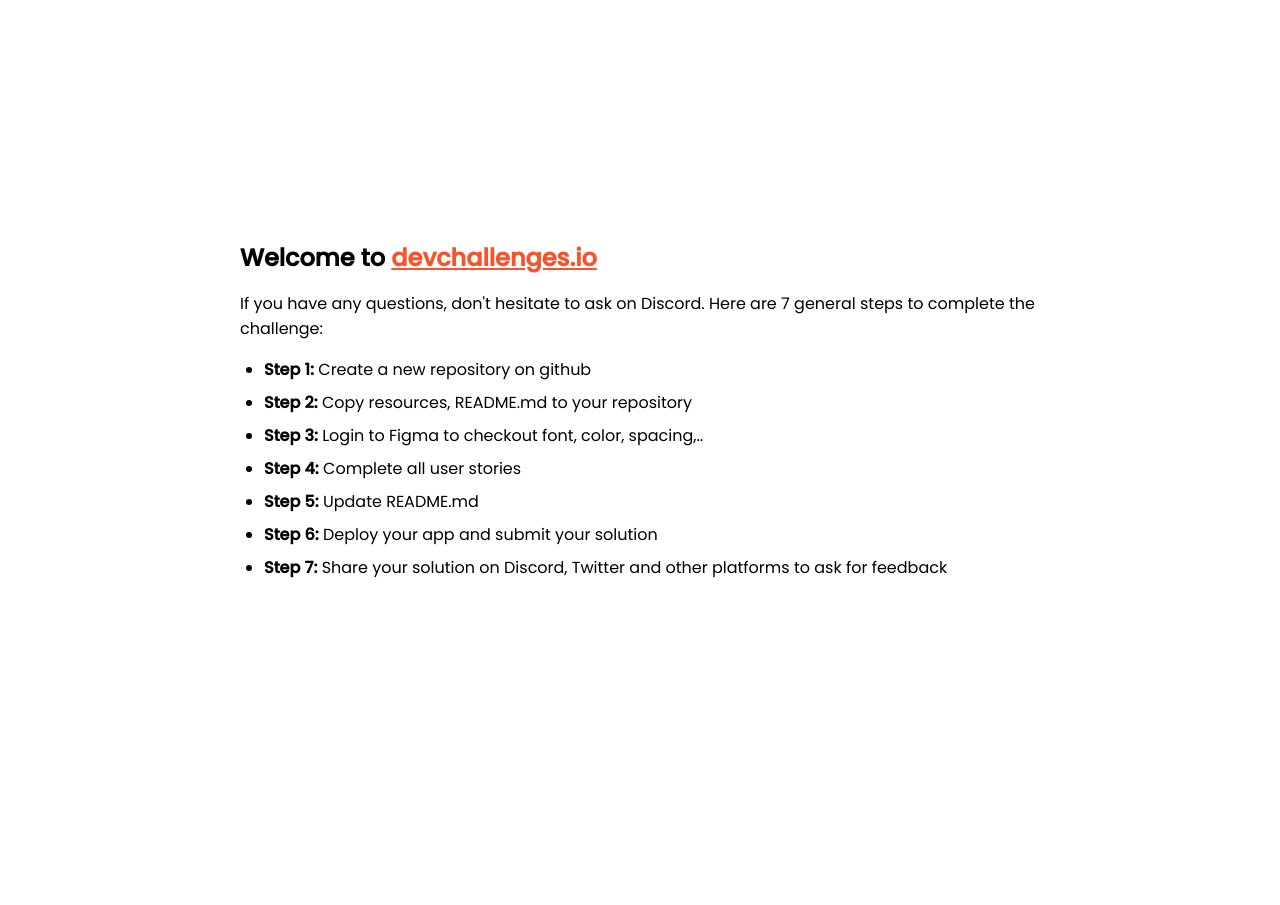
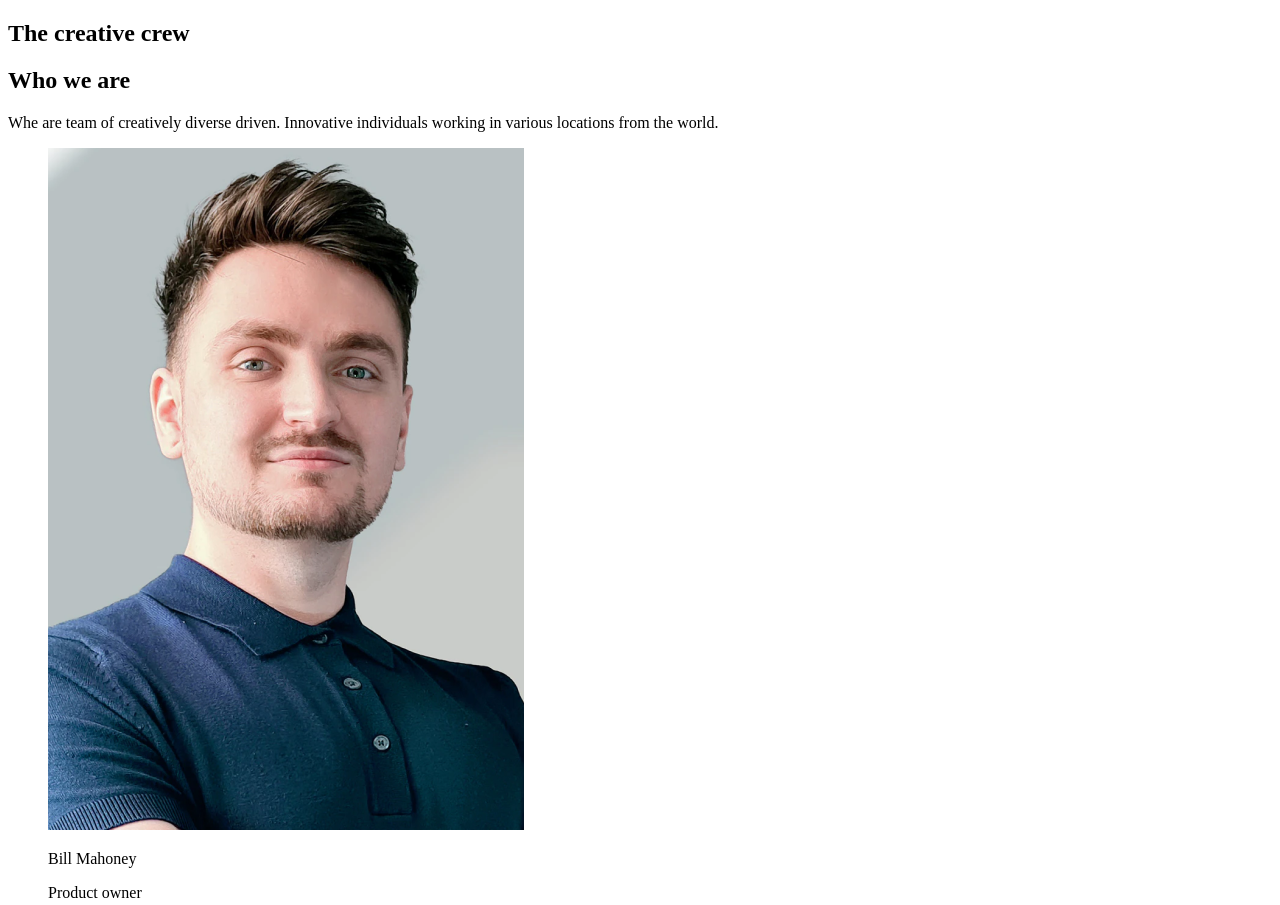
Before and after one commit to MFabri31/my-team-page, a plain HTML site: page index.html in a window 1280 px wide. Shown: the top 905 px of the page. Before the commit the page ends 800 px from the top, so only its background shows below. Drawn offline with Linux system fonts and the light colour scheme.

Commit message:
html content added

```diff
--- a/index.html
+++ b/index.html
@@ -7,89 +7,64 @@
       content="width=device-width, initial-scale=1,
   maximum-scale=5"
     />
-
     <link rel="icon" href="devchallenges.png" />
-
     <link
       rel="shortcut icon"
       type="image/x-icon"
       href="https://devchallenges.io/"
     />
-
     <link
       href="https://fonts.googleapis.com/css2?family=Poppins:wght@400;500&display=swap"
       rel="stylesheet"
     />
-
-    <title>Devchallenges</title>
-
-    <style>
-      body {
-        font-family: "Poppins", sans-serif;
-      }
-
-      ul {
-        padding-left: 24px;
-      }
-
-      li {
-        margin-bottom: 8px;
-      }
-
-      .welcome {
-        max-width: 800px;
-        margin: 0 auto;
-      }
-
-      .welcome-text {
-        margin-top: 30vh;
-        font-weight: 500;
-      }
-
-      .welcome-text p {
-        font-size: 1rem;
-        font-weight: 400;
-      }
-
-      .welcome-text h1 {
-        font-size: 1.5rem;
-      }
-
-      .welcome-text a {
-        color: #f7542e;
-      }
-    </style>
+    <title>Challenge | My page team</title>
   </head>
   <body>
-    <div class="welcome">
-      <div class="welcome-text">
-        <h1>
-          Welcome to
-          <a href="https://devchallenges.io/" target="_blank"
-            >devchallenges.io</a
-          >
-        </h1>
 
-        <p>
-          If you have any questions, don't hesitate to ask on Discord. Here are
-          7 general steps to complete the challenge:
-        </p>
-      </div>
 
-      <ul>
-        <li><b>Step 1:</b> Create a new repository on github</li>
-        <li><b>Step 2:</b> Copy resources, README.md to your repository</li>
-        <li>
-          <b>Step 3:</b> Login to Figma to checkout font, color, spacing,..
-        </li>
-        <li><b>Step 4:</b> Complete all user stories</li>
-        <li><b>Step 5:</b> Update README.md</li>
-        <li><b>Step 6:</b> Deploy your app and submit your solution</li>
-        <li>
-          <b>Step 7:</b> Share your solution on Discord, Twitter and other
-          platforms to ask for feedback
-        </li>
-      </ul>
-    </div>
+    <main>
+      <section class="our-team">
+        <h1 class="our-team__title">The creative crew</h1>
+        <div class="our-team-texts">
+          <h2 class="our-team-texts__subtitle">Who we are</h2>
+          <p class="our-team-texts__paragraph">Whe are team of creatively diverse driven. Innovative individuals working in various locations from the world.</p>
+        </div>
+
+
+      <section class="our-team-cards">
+        <figure class="our-team-cards__card">
+          <img src="/images/photo1.png" alt="#" class="our-team-cards__img">
+          <p class="our-team-cards__text">Bill Mahoney</p>
+          <figcaption class="our-team-cards__description">Product owner</figcaption>
+        </figure>
+        <figure class="our-team-cards__card">
+          <img src="images/photo2.png" alt="#" class="our-team-cards__img">
+          <p class="our-team-cards__text">Saba Cabrera</p>
+          <figcaption class="our-team-cards__description">Art director</figcaption>
+        </figure>
+        <figure class="our-team-cards__card">
+          <img src="images/photo3.png" alt="#" class="our-team-cards__img">
+          <p class="our-team-cards__text">Shae Le</p>
+          <figcaption class="our-team-cards__description">Teach Lead</figcaption>
+        </figure>
+        <figure class="our-team-cards__card">
+          <img src="images/photo4.png" alt="#" class="our-team-cards__img">
+          <p class="our-team-cards__text">Skylah Lu</p>
+          <figcaption class="our-team-cards__description">Ux designer</figcaption>
+        </figure>
+        <figure class="our-team-cards__card">
+          <img src="images/photo5.png" alt="#" class="our-team-cards__img">
+          <p class="our-team-cards__text">Griff Richards</p>
+          <figcaption class="our-team-cards__description">Developer</figcaption>
+        </figure>
+        <figure class="our-team-cards__card">
+          <img src="images/photo6.png" alt="#" class="our-team-cards__img">
+          <p class="our-team-cards__text">Stan Jhon</p>
+          <figcaption class="our-team-cards__description">Developer</figcaption>
+        </figure>
+        </section>
+      </section>
+    </main>
+
   </body>
 </html>
```
